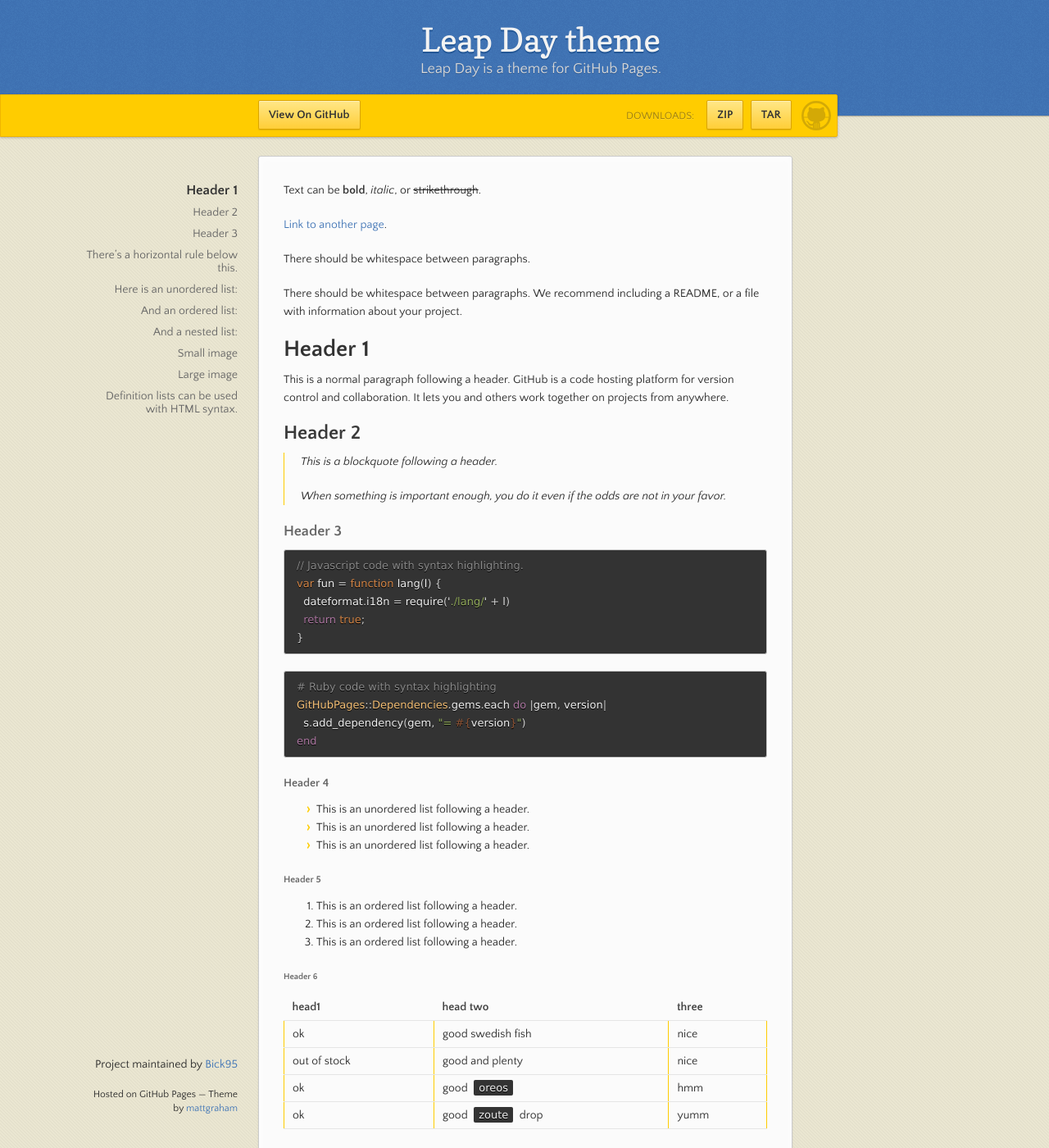
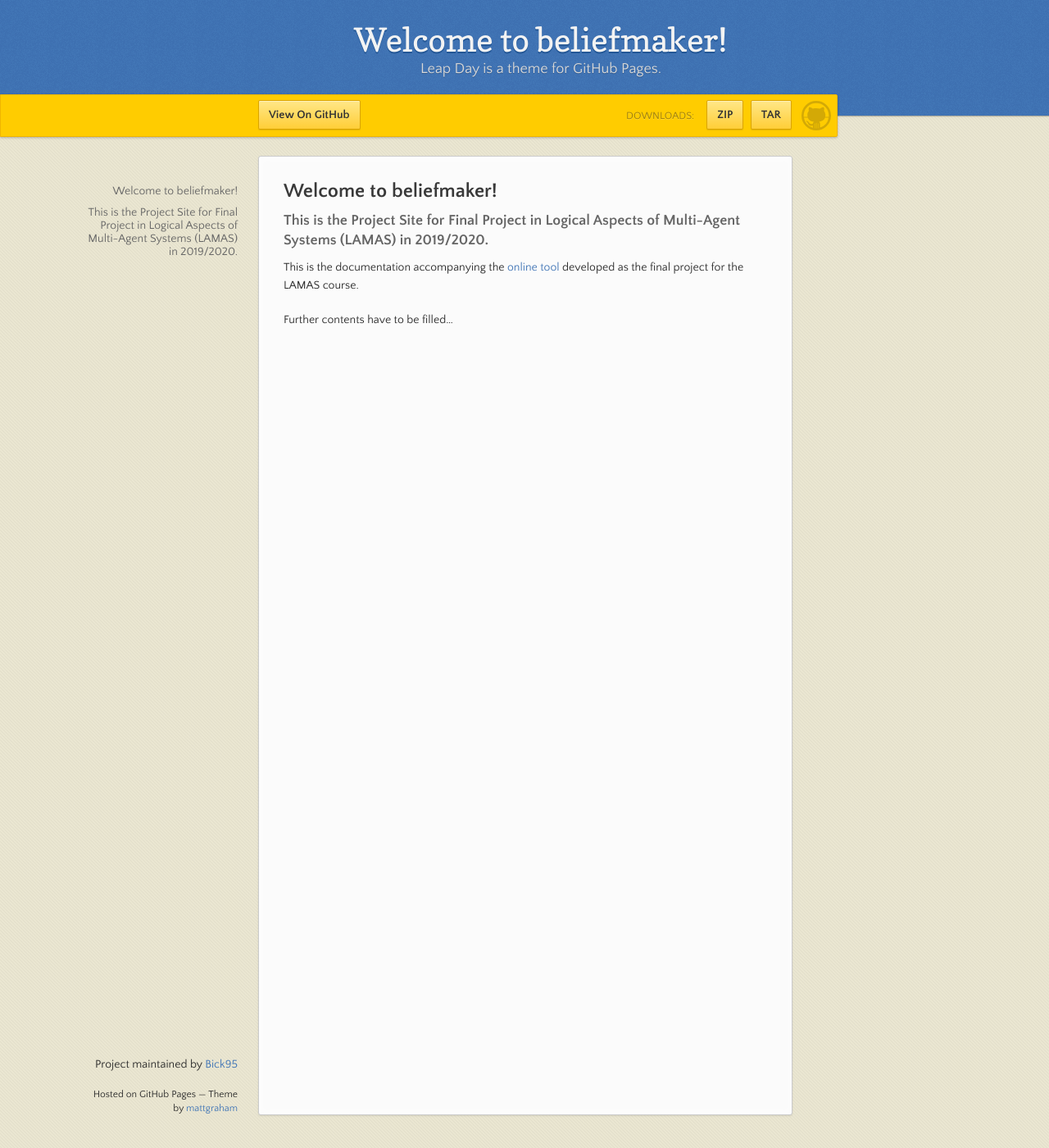
Before and after one commit to Bick95/beliefmaker, a Jekyll site: the page built from index.md, in a window 1280 px wide and 1400 px high. Shown: the whole window at 82% size. Built offline with Jekyll 4.4.1, drawn with Linux system fonts in a browser that asks for light colours; some of the changed text lies outside the part shown.

Commit message:
Added files

````diff
--- a/index.md
+++ b/index.md
@@ -1,123 +1,11 @@
 ---
+title: Welcome to beliefmaker!
 layout: default
+filename: index
 ---
+## Welcome to beliefmaker!
+### This is the Project Site for Final Project in Logical Aspects of Multi-Agent Systems (LAMAS) in 2019/2020.
 
-Text can be **bold**, _italic_, or ~~strikethrough~~.
+This is the documentation accompanying the [online tool](http://bick95.pythonanywhere.com/) developed as the final project for the LAMAS course.
 
-[Link to another page](./another-page.html).
-
-There should be whitespace between paragraphs.
-
-There should be whitespace between paragraphs. We recommend including a README, or a file with information about your project.
-
-# Header 1
-
-This is a normal paragraph following a header. GitHub is a code hosting platform for version control and collaboration. It lets you and others work together on projects from anywhere.
-
-## Header 2
-
-> This is a blockquote following a header.
->
-> When something is important enough, you do it even if the odds are not in your favor.
-
-### Header 3
-
-```js
-// Javascript code with syntax highlighting.
-var fun = function lang(l) {
-  dateformat.i18n = require('./lang/' + l)
-  return true;
-}
-```
-
-```ruby
-# Ruby code with syntax highlighting
-GitHubPages::Dependencies.gems.each do |gem, version|
-  s.add_dependency(gem, "= #{version}")
-end
-```
-
-#### Header 4
-
-*   This is an unordered list following a header.
-*   This is an unordered list following a header.
-*   This is an unordered list following a header.
-
-##### Header 5
-
-1.  This is an ordered list following a header.
-2.  This is an ordered list following a header.
-3.  This is an ordered list following a header.
-
-###### Header 6
-
-| head1        | head two          | three |
-|:-------------|:------------------|:------|
-| ok           | good swedish fish | nice  |
-| out of stock | good and plenty   | nice  |
-| ok           | good `oreos`      | hmm   |
-| ok           | good `zoute` drop | yumm  |
-
-### There's a horizontal rule below this.
-
-* * *
-
-### Here is an unordered list:
-
-*   Item foo
-*   Item bar
-*   Item baz
-*   Item zip
-
-### And an ordered list:
-
-1.  Item one
-1.  Item two
-1.  Item three
-1.  Item four
-
-### And a nested list:
-
-- level 1 item
-  - level 2 item
-  - level 2 item
-    - level 3 item
-    - level 3 item
-- level 1 item
-  - level 2 item
-  - level 2 item
-  - level 2 item
-- level 1 item
-  - level 2 item
-  - level 2 item
-- level 1 item
-
-### Small image
-
-![Octocat](https://github.githubassets.com/images/icons/emoji/octocat.png)
-
-### Large image
-
-![Branching](https://guides.github.com/activities/hello-world/branching.png)
-
-
-### Definition lists can be used with HTML syntax.
-
-<dl>
-<dt>Name</dt>
-<dd>Godzilla</dd>
-<dt>Born</dt>
-<dd>1952</dd>
-<dt>Birthplace</dt>
-<dd>Japan</dd>
-<dt>Color</dt>
-<dd>Green</dd>
-</dl>
-
-```
-Long, single-line code blocks should not wrap. They should horizontally scroll if they are too long. This line should be long enough to demonstrate this.
-```
-
-```
-The final element.
-```
+Further contents have to be filled...
````
Also changed, not shown: implementation_logic.md (added, +6 -0 lines), technical_report.md (added, +39 -0 lines).
